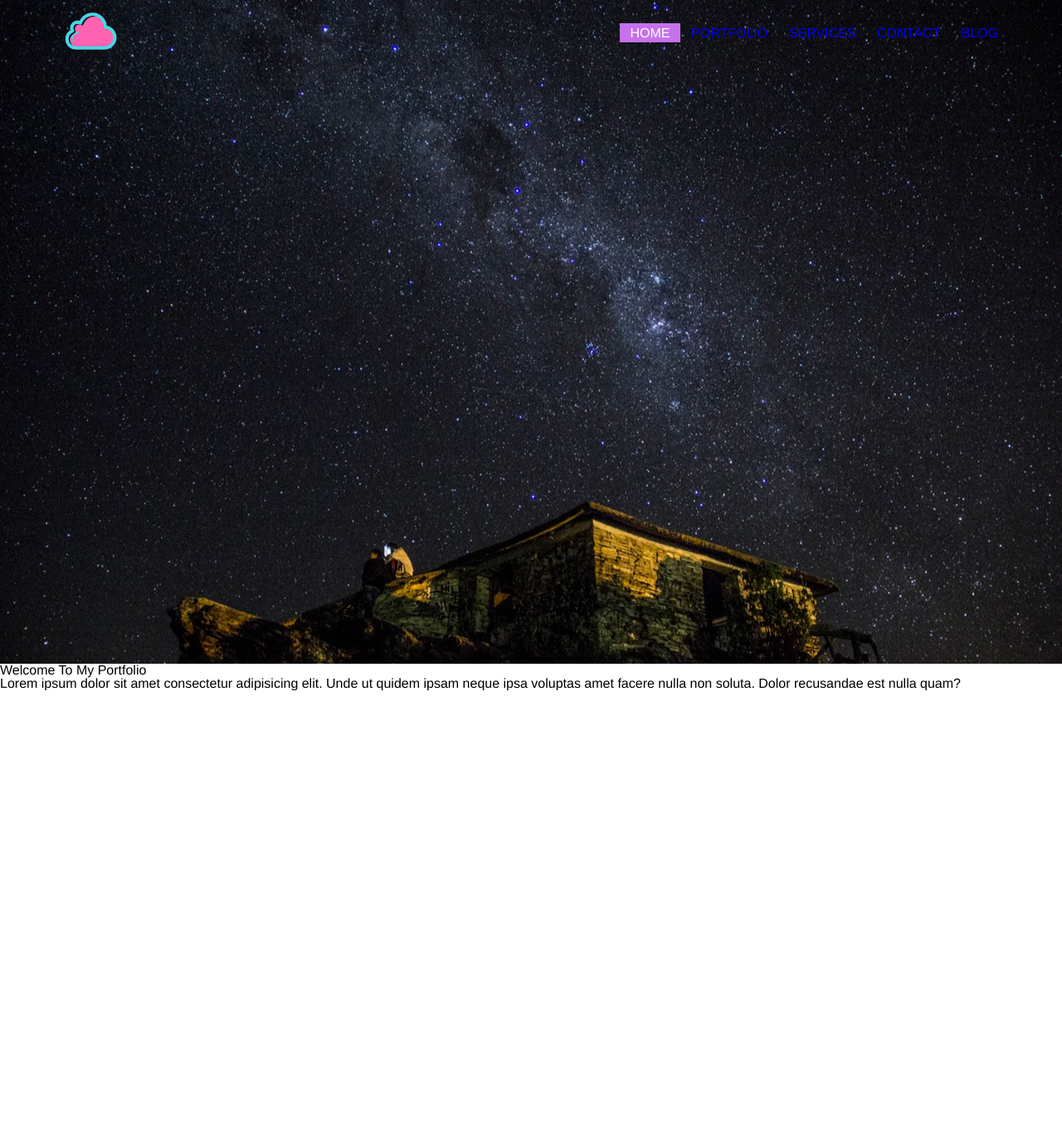
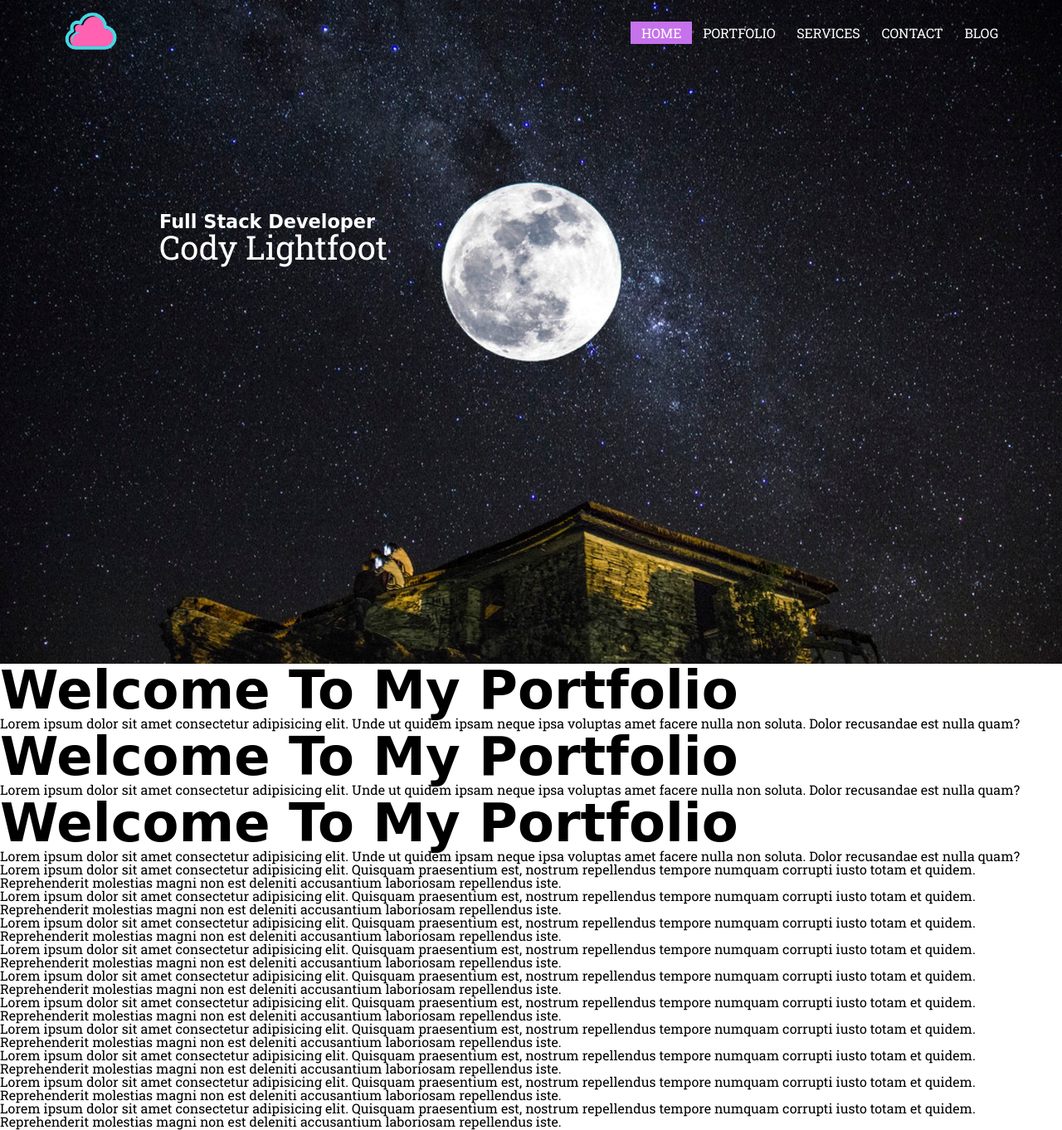
Before and after one commit to lightfootc/My_Portfolio, a plain HTML site: page index.html in a window 1280 px wide. Shown: the whole page at 83% size. Before the commit the page ends 832 px from the top, so only its background shows below. Drawn offline with nearby package versions, Linux system fonts and the light colour scheme; a web font is replaced by a local one.

Commit message:
Still modifying the Jumbo section.

```diff
--- a/index.html
+++ b/index.html
@@ -33,12 +33,37 @@
         </nav>
     </header>
     <!-- Jumbotron Section -->
-    <section class="sec1">
-
+    <section class="jumbotron">
+        <div class="sec1">
+        </div>
+        <div class="parallax">
+            <div class="jumbo-content">
+                <h4>Full Stack Developer</h4>
+                <h1>Cody Lightfoot</h1>
+            </div>
+        </div>
     </section>
     <section class="content">
         <h1>Welcome To My Portfolio</h1>
         <p>Lorem ipsum dolor sit amet consectetur adipisicing elit. Unde ut quidem ipsam neque ipsa voluptas amet facere nulla non soluta. Dolor recusandae est nulla quam?</p>
+    </section>
+    <section class="content">
+            <h1>Welcome To My Portfolio</h1>
+            <p>Lorem ipsum dolor sit amet consectetur adipisicing elit. Unde ut quidem ipsam neque ipsa voluptas amet facere nulla non soluta. Dolor recusandae est nulla quam?</p>
+    </section>
+    <section class="content">
+            <h1>Welcome To My Portfolio</h1>
+            <p>Lorem ipsum dolor sit amet consectetur adipisicing elit. Unde ut quidem ipsam neque ipsa voluptas amet facere nulla non soluta. Dolor recusandae est nulla quam?</p>
+            <p>Lorem ipsum dolor sit amet consectetur adipisicing elit. Quisquam praesentium est, nostrum repellendus tempore numquam corrupti iusto totam et quidem. Reprehenderit molestias magni non est deleniti accusantium laboriosam repellendus iste.</p>
+            <p>Lorem ipsum dolor sit amet consectetur adipisicing elit. Quisquam praesentium est, nostrum repellendus tempore numquam corrupti iusto totam et quidem. Reprehenderit molestias magni non est deleniti accusantium laboriosam repellendus iste.</p>
+            <p>Lorem ipsum dolor sit amet consectetur adipisicing elit. Quisquam praesentium est, nostrum repellendus tempore numquam corrupti iusto totam et quidem. Reprehenderit molestias magni non est deleniti accusantium laboriosam repellendus iste.</p>
+            <p>Lorem ipsum dolor sit amet consectetur adipisicing elit. Quisquam praesentium est, nostrum repellendus tempore numquam corrupti iusto totam et quidem. Reprehenderit molestias magni non est deleniti accusantium laboriosam repellendus iste.</p>
+            <p>Lorem ipsum dolor sit amet consectetur adipisicing elit. Quisquam praesentium est, nostrum repellendus tempore numquam corrupti iusto totam et quidem. Reprehenderit molestias magni non est deleniti accusantium laboriosam repellendus iste.</p>
+            <p>Lorem ipsum dolor sit amet consectetur adipisicing elit. Quisquam praesentium est, nostrum repellendus tempore numquam corrupti iusto totam et quidem. Reprehenderit molestias magni non est deleniti accusantium laboriosam repellendus iste.</p>
+            <p>Lorem ipsum dolor sit amet consectetur adipisicing elit. Quisquam praesentium est, nostrum repellendus tempore numquam corrupti iusto totam et quidem. Reprehenderit molestias magni non est deleniti accusantium laboriosam repellendus iste.</p>
+            <p>Lorem ipsum dolor sit amet consectetur adipisicing elit. Quisquam praesentium est, nostrum repellendus tempore numquam corrupti iusto totam et quidem. Reprehenderit molestias magni non est deleniti accusantium laboriosam repellendus iste.</p>
+            <p>Lorem ipsum dolor sit amet consectetur adipisicing elit. Quisquam praesentium est, nostrum repellendus tempore numquam corrupti iusto totam et quidem. Reprehenderit molestias magni non est deleniti accusantium laboriosam repellendus iste.</p>
+            <p>Lorem ipsum dolor sit amet consectetur adipisicing elit. Quisquam praesentium est, nostrum repellendus tempore numquam corrupti iusto totam et quidem. Reprehenderit molestias magni non est deleniti accusantium laboriosam repellendus iste.</p>
     </section>
 
     <script
--- a/resources/css/style.css
+++ b/resources/css/style.css
@@ -1,8 +1,9 @@
 /* Universal */
+@import url('https://fonts.googleapis.com/css?family=Megrim|Roboto+Slab');
 html{
     font-size: 16px;
     line-height: 1.4;
-    font-family: 'Franklin Gothic Medium', 'Arial Narrow', Arial, sans-serif;
+    font-family: 'Roboto Slab', serif;
 }
 
 /* Navigation Bar */
@@ -16,6 +17,7 @@ header{
     height: 90px;
     width: 100%;
     position: fixed;
+    z-index: 10;
     transition: 0.5s;
 }
 
@@ -49,6 +51,7 @@ header.navBackground .logo img{
     text-decoration: none;
     line-height: 5rem;
     text-transform: uppercase;
+    color: #fff;
     padding: 0.2rem 0.8rem;
 }
 
@@ -89,7 +92,7 @@ header.navBackground .logo img{
         position: absolute;
         top: 73px;
         left: 0;
-    }
+   }
     .navbar ul.active{
         display: block;
     }
@@ -101,7 +104,7 @@ header.navBackground .logo img{
 }
 
 /* Jumbotron Section */
-section.sec1{
+.jumbotron{
     width: 100%;
     height: 100vh;
     background: url(/resources/images/jumbotron_bg.jpeg);
@@ -109,3 +112,50 @@ section.sec1{
     background-repeat: no-repeat;
     background-position: center;
 }
+
+.sec1{
+    width: 100%;
+    height: 200px;
+    background: url(/resources/images/jumbotron_bottom.png);
+    background-size: cover;
+    background-repeat: no-repeat;
+    background-position: center;
+    position: absolute;
+    bottom: 0;
+    display: flex;
+}
+
+.parallax{
+    width: 70%;
+    height: 400px;
+    margin: 0 auto;
+    padding-top: 20%;
+    background: url(/resources/images/moon.png);
+    background-size: cover;
+    background-repeat: no-repeat;
+    background-position: center;
+    background-attachment: fixed;
+    align-self: center;
+}
+
+.parallax h1,
+.parallax h4{
+    color: white;
+}
+
+.parallax h1{
+    font-size: 2.5rem;
+}
+
+.parallax h4{
+    font-family: 'Megrim', cursive;
+    font-size: 1.4rem;
+    font-weight: 900;
+}
+
+.content h1{
+    font-family: 'Megrim', cursive;
+    color: #000;
+    font-weight: bold;
+    font-size: 4rem;
+}
--- a/resources/js/main.js
+++ b/resources/js/main.js
@@ -8,7 +8,7 @@ $(document).ready(function(){
         }
     });
 
-    $('.mobile-nav svg').click(function(){
+    $('.mobile-nav').click(function(){
         $('.navbar ul').toggleClass('active');
     });
 });
```
Also changed, not shown: resources/images/jumbotron_bottom.png (added), resources/images/moon.png (added).
